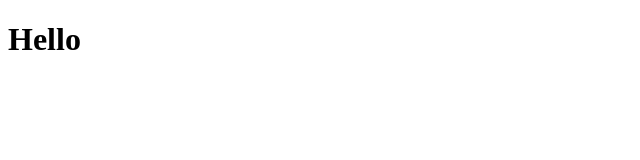
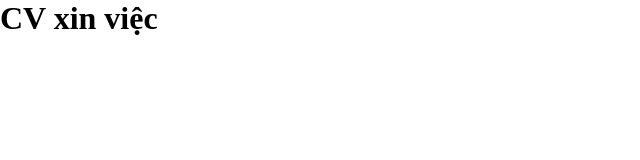
Before and after one commit to tienminhduong/CV-BHT, a plain HTML site: page index.html in a window 1280 px wide. Shown: the whole page, without its empty margins (0-640 px from the left). Drawn offline with Linux system fonts and the light colour scheme.

Commit message:
Change name

```diff
--- a/index.html
+++ b/index.html
@@ -7,6 +7,7 @@
     <link rel="stylesheet" href="style.css">
 </head>
 <body>
-    <h1>Hello</h1>
+    <h1>CV xin việc</h1>
+
 </body>
 </html>
--- a/style.css
+++ b/style.css
@@ -0,0 +1,4 @@
+* {
+    padding: 0;
+    margin: 0;
+}
```
